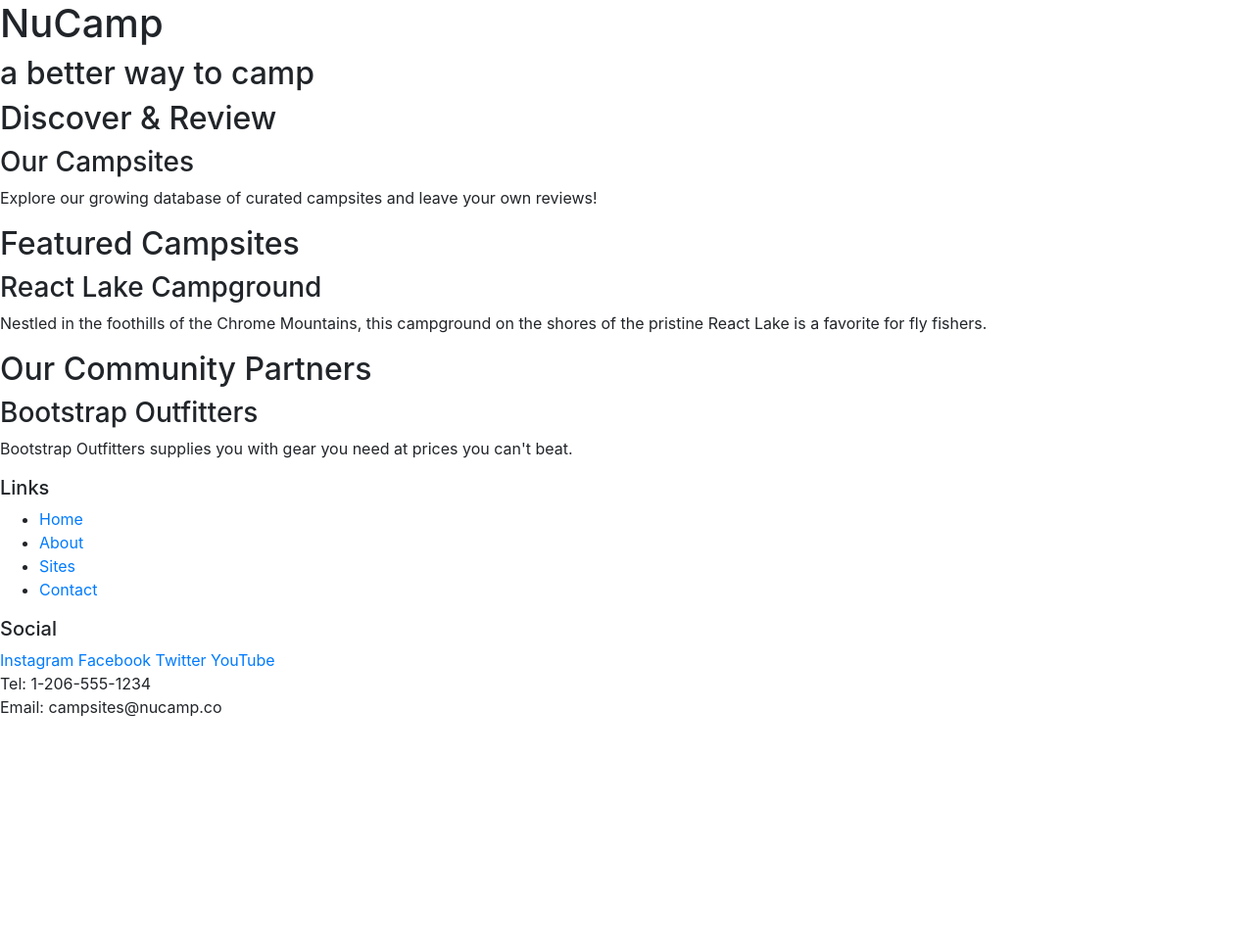
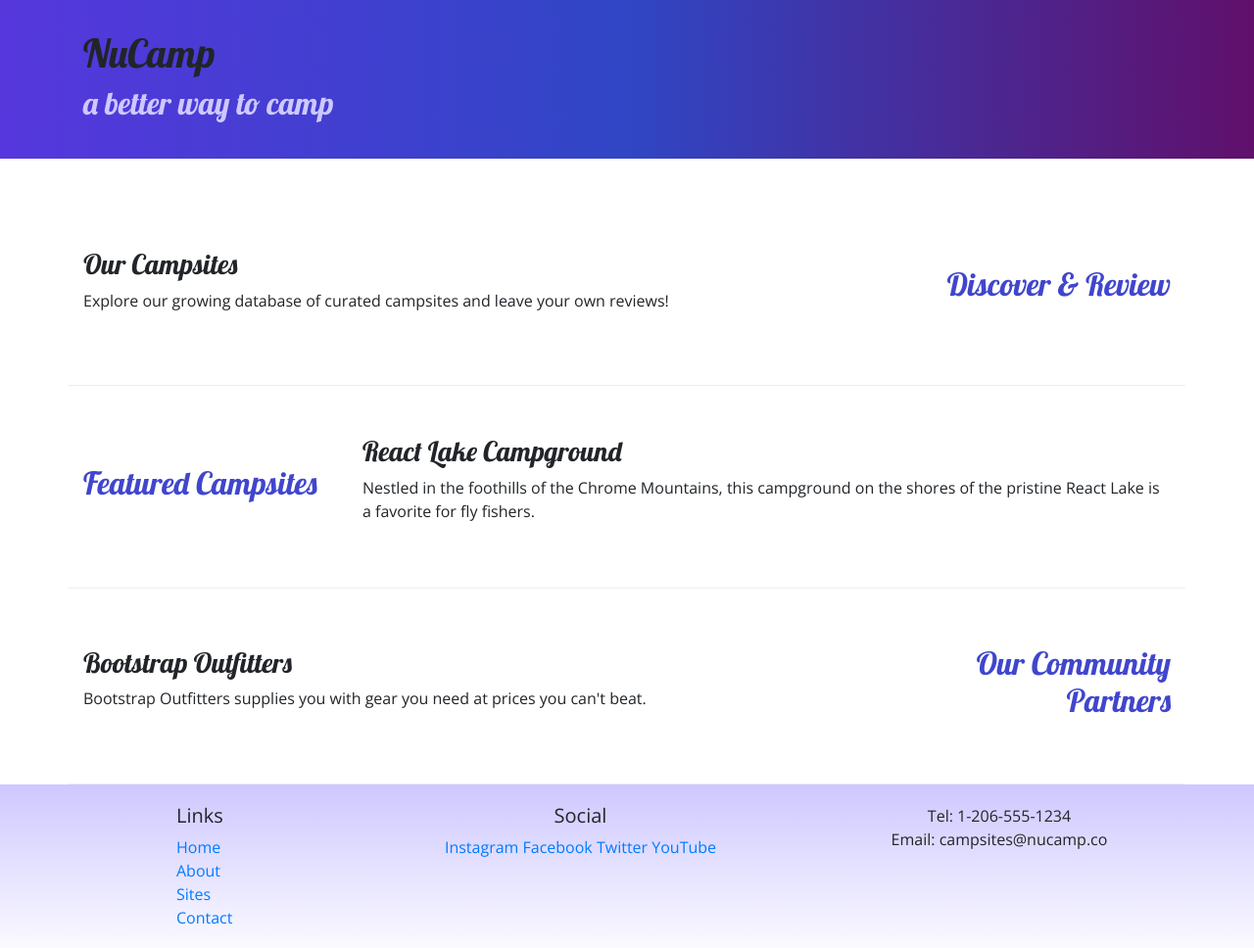
Before and after one commit to InfoPrince21/WebDev, a website: page index.html in a window 1280 px wide. Shown: the whole page at 98% size. Before the commit the page ends 800 px from the top, so only its background shows below. Drawn offline with nearby package versions, Linux system fonts and the light colour scheme.

Commit message:
Adding Custom Styles

```diff
--- /dev/null
+++ b/css/styles.css
@@ -0,0 +1,31 @@
+body {
+    font-family: "Open Sans", sans-serif;
+}
+
+h1, h2, h3 {
+    font-family: "Lobster", cursive;
+}
+
+h2 {
+    color: #4046cd
+}
+
+header h2 {
+    color:#cec8ff
+}
+
+footer {
+    background-image: linear-gradient(#cec8ff, white);
+    padding: 20px 0;
+}
+
+.jumbotron {
+    padding: 30px;
+    background-image: linear-gradient(to right ,#5637dd, #3046c5, #60106b)
+}
+
+.row-content {
+    padding: 50px 0;
+    border-bottom: 1px ridge;
+    min-height: 200px;
+}
--- a/index.html
+++ b/index.html
@@ -9,57 +9,84 @@
         <!-- Bootstrap CSS -->
         <link rel="stylesheet" href="node_modules/bootstrap/dist/css/bootstrap.min.css" />
 
+        <!-- Additional CSS must be placed after Bootstrap CSS -->
+        <link rel="stylesheet" href="https://fonts.googleapis.com/css?family=Lobster|Open+Sans" />
+        <link rel="stylesheet" href="css/styles.css" />
         <title>NuCamp: A Better Way To Camp</title>
     </head>
 
 <body>
 
-    <header>
-        <div>
+    <header class="jumbotron jumbotron-fluid">
+        <div class="container">
+            <div class="row">
+                <div class="col">
                     <h1>NuCamp</h1>
                     <h2>a better way to camp</h2>
                 </div>
+            </div>
+        </div>
     </header>
 
-    <div>
-        <h2>Discover & Review</h2>
+    <div class="container">
+        <div class="row row-content align-items-center">
+            <div class="col-sm-4 order-sm-last col-md-3">
+                <h2 class="text-sm-right">Discover & Review</h2>
+            </div>
+            <div class="col">
                 <h3>Our Campsites</h3>
                 <p>Explore our growing database of curated campsites and leave your own reviews!</p>
             </div>
+        </div>
 
-    <div>
+        <div class="row row-content align-items-center">
+                <div class="col-sm-4 col-md-3">
                     <h2>Featured Campsites</h2>
+                </div>
+                <div class="col">
                     <h3>React Lake Campground</h3>
                     <p>Nestled in the foothills of the Chrome Mountains, this campground on the shores of the pristine React Lake is a favorite for fly fishers.</p>
                 </div>
+        </div>
 
-    <div>
-        <h2>Our Community Partners</h2>
+        <div class="row row-content align-items-center">
+            <div class="col-sm-4 order-sm-last col-md-3">
+                <h2 class="text-sm-right">Our Community Partners</h2>
+            </div>
+            <div class="col">
                 <h3>Bootstrap Outfitters</h3>
                 <p>Bootstrap Outfitters supplies you with gear you need at prices you can't beat.</p>
             </div>
+        </div>
+    </div>
 
     <footer>
-        <div>
+        <div class="container">
+            <div class="row">
+                <div class="col-4 col-sm-2 offset-1">
                     <h5>Links</h5>
-            <ul>
+                    <ul class="list-unstyled">
                         <li><a href="#">Home</a></li>
                         <li><a href="#">About</a></li>
                         <li><a href="#">Sites</a></li>
                         <li><a href="#">Contact</a></li>
                     </ul>
                 </div>
-        <div>
+                <div class="col-6 col-sm-5 text-center">
                     <h5>Social</h5>
                     <a href="http://instagram.com/">Instagram</a>
                     <a href="http://facebook.com/">Facebook</a>
                     <a href="http://twitter.com/">Twitter</a>
                     <a href="http://youtube.com/">YouTube</a>
                 </div>
-        <div>
+                <div class="col-sm-4 text-center">
                     Tel: 1-206-555-1234<br />
                     Email: campsites@nucamp.co
                 </div>
+            </div>
+        </div>
+
+
     </footer>
 
     <!-- jQuery must come first, then Popper.js, then the Bootstrap JavaScript plugins.-->
```
Lines whose indentation alone changed are shown as unchanged.
